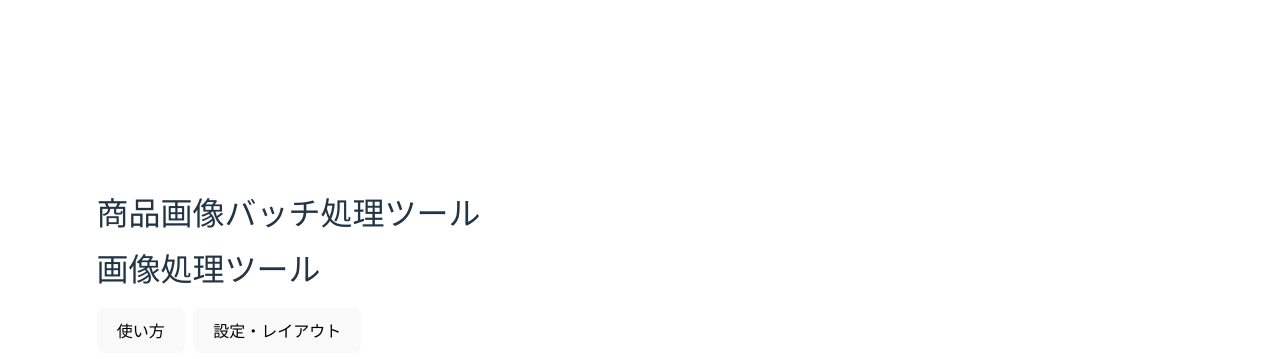
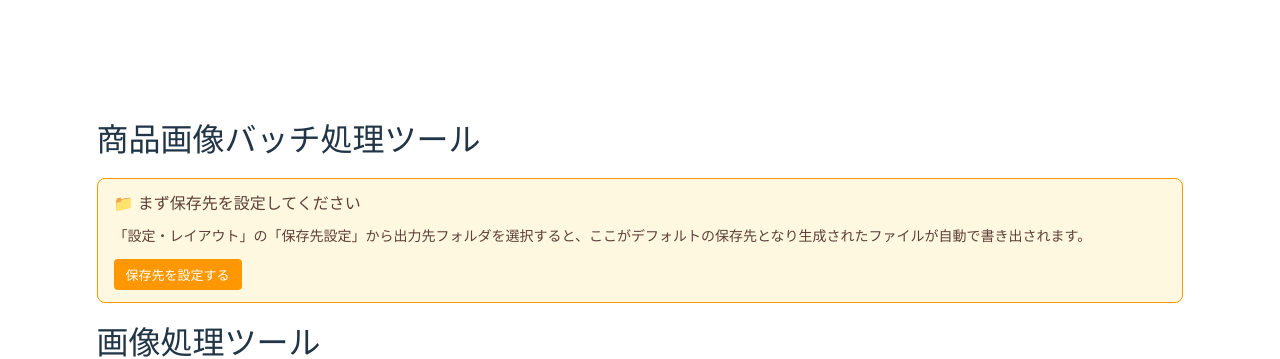
Before and after one commit to Asterisknautz/auto_layout_image_tool, a React (Vite) app: page / in a window 1280 px wide. Shown: the top 359 px of the page. Built offline with nearby package versions, Linux system fonts and the light colour scheme; no server answers.

Commit message:
feat: guide save setup and limit default profiles

```diff
--- a/public/output_profiles.json
+++ b/public/output_profiles.json
@@ -10,13 +10,13 @@
       "sizes": [
         { "name": "main", "width": 750, "height": 900 }
       ],
-      "formats": ["jpg", "png", "psd"]
+      "formats": []
     },
     "sns": {
       "sizes": [
         { "name": "main", "width": 1024, "height": 1024 }
       ],
-      "formats": ["jpg", "png", "psd"]
+      "formats": []
     }
   },
   "layouts": {
--- a/src/App.tsx
+++ b/src/App.tsx
@@ -10,6 +10,7 @@ import DebugControls from './components/DebugControls';
 import Toast from './components/Toast';
 import { parameterExporter } from './utils/parameterExport';
 import { debugController } from './utils/debugMode';
+import { outputRootManager, type OutputRootChangeDetail } from './utils/outputRootManager';
 import type { ComposeGroup, LayoutsConfig, ProfileDef } from './worker/core';
 
 // Internal component with access to ProfilesContext
@@ -27,6 +28,12 @@ function AppContent() {
   const [showLayoutSettings, setShowLayoutSettings] = useState(false)
   const [isBatchMode, setIsBatchMode] = useState(false)
 
+  const [outputRootStatus, setOutputRootStatus] = useState<{ ready: boolean; hasRoot: boolean; dirName: string }>({
+    ready: false,
+    hasRoot: false,
+    dirName: ''
+  })
+
   // Batch processing data retention
   const [batchData, setBatchData] = useState<BatchDataRecord | null>(null)
 
@@ -40,6 +47,41 @@ function AppContent() {
 
   // Access profiles context for auto-reprocessing
   const { config } = useProfiles()
+
+  useEffect(() => {
+    let cancelled = false
+
+    const updateStatus = (hasRoot: boolean, dirName: string) => {
+      if (cancelled) return
+      setOutputRootStatus({ ready: true, hasRoot, dirName })
+    }
+
+    void (async () => {
+      try {
+        const hasRoot = await outputRootManager.hasOutputRoot()
+        const info = outputRootManager.getOutputRootInfo()
+        updateStatus(hasRoot, info.name || '')
+      } catch {
+        updateStatus(false, '')
+      }
+    })()
+
+    const handleOutputRootChange = (event: Event) => {
+      const detail = (event as CustomEvent<OutputRootChangeDetail>).detail
+      updateStatus(detail.hasRoot, detail.name)
+    }
+
+    if (typeof window !== 'undefined') {
+      window.addEventListener('outputRootChange', handleOutputRootChange)
+    }
+
+    return () => {
+      cancelled = true
+      if (typeof window !== 'undefined') {
+        window.removeEventListener('outputRootChange', handleOutputRootChange)
+      }
+    }
+  }, [])
 
   useEffect(() => {
     const profileKeys = Object.keys(config.profiles || {}).filter((key) => key !== 'default')
@@ -236,6 +278,54 @@ function AppContent() {
 
   return (
     <>
+      {outputRootStatus.ready && !outputRootStatus.hasRoot && (
+        <div
+          style={{
+            marginBottom: 16,
+            padding: '12px 16px',
+            border: '1px solid #ff9800',
+            backgroundColor: '#fff8e1',
+            borderRadius: 8,
+            color: '#5d4037',
+            lineHeight: 1.6
+          }}
+        >
+          <strong style={{ display: 'block', marginBottom: 8 }}>📁 まず保存先を設定してください</strong>
+          <p style={{ margin: '0 0 12px 0', fontSize: 14 }}>
+            「設定・レイアウト」の「保存先設定」から出力先フォルダを選択すると、ここがデフォルトの保存先となり生成されたファイルが自動で書き出されます。
+          </p>
+          <button
+            type="button"
+            onClick={() => setShowLayoutSettings(true)}
+            style={{
+              padding: '6px 12px',
+              border: 'none',
+              borderRadius: 4,
+              backgroundColor: '#ff9800',
+              color: '#fff',
+              cursor: 'pointer',
+              fontSize: 13
+            }}
+          >
+            保存先を設定する
+          </button>
+        </div>
+      )}
+      {outputRootStatus.ready && outputRootStatus.hasRoot && outputRootStatus.dirName && (
+        <div
+          style={{
+            marginBottom: 16,
+            padding: '8px 12px',
+            borderRadius: 6,
+            backgroundColor: '#f1f8e9',
+            border: '1px solid #c5e1a5',
+            fontSize: 13,
+            color: '#33691e'
+          }}
+        >
+          📁 現在の保存先: <strong>{outputRootStatus.dirName}</strong>
+        </div>
+      )}
       <h1>画像処理ツール</h1>
       <button className="usage-button" onClick={() => setShowUsage((v) => !v)}>
         使い方
--- a/src/components/LayoutSettings.tsx
+++ b/src/components/LayoutSettings.tsx
@@ -897,7 +897,7 @@ const LayoutSettings: React.FC<LayoutSettingsProps> = ({ onSettingsChange }) =>
                   <strong>レイアウト:</strong> {layoutType}
                 </p>
                 <p style={{ margin: '4px 0', fontSize: '12px' }}>
-                  <strong>形式:</strong> {profile?.formats?.join(', ') || 'jpg'}
+                  <strong>形式:</strong> {profile?.formats && profile.formats.length > 0 ? profile.formats.join(', ') : '未選択'}
                 </p>
               </div>
             );
--- a/src/utils/outputRootManager.ts
+++ b/src/utils/outputRootManager.ts
@@ -5,6 +5,31 @@
 
 import { handleStorage } from './handleStorage';
 import { debugController } from './debugMode';
+
+export interface OutputRootChangeDetail {
+  hasRoot: boolean;
+  name: string;
+}
+
+function emitOutputRootChange(detail: OutputRootChangeDetail) {
+  if (typeof window === 'undefined' || typeof window.dispatchEvent !== 'function') {
+    return;
+  }
+  const CustomEventCtor =
+    typeof window.CustomEvent === 'function'
+      ? window.CustomEvent
+      : typeof globalThis.CustomEvent === 'function'
+        ? (globalThis.CustomEvent as typeof window.CustomEvent)
+        : undefined;
+
+  if (!CustomEventCtor) {
+    return;
+  }
+
+  window.dispatchEvent(
+    new CustomEventCtor('outputRootChange', { detail }) as CustomEvent<OutputRootChangeDetail>
+  );
+}
 
 interface DirectoryPickerOptions {
   mode?: 'read' | 'readwrite';
@@ -46,15 +71,17 @@ export class OutputRootManager {
       if (hasPermission) {
         this.outputRoot = stored.handle;
         this.outputRootName = stored.displayName;
+        emitOutputRootChange({ hasRoot: true, name: this.outputRootName });
         return true;
       }
 
       // 権限をリクエスト
       const granted = await handleStorage.requestPermission(stored.handle);
-      if (granted) {
-        this.outputRoot = stored.handle;
-        this.outputRootName = stored.displayName;
-        return true;
+        if (granted) {
+          this.outputRoot = stored.handle;
+          this.outputRootName = stored.displayName;
+          emitOutputRootChange({ hasRoot: true, name: this.outputRootName });
+          return true;
       }
     }
 
@@ -81,6 +108,7 @@ export class OutputRootManager {
       this.outputRootName = handle.name;
 
       debugController.log('OutputRootManager', 'Output root set to:', handle.name);
+      emitOutputRootChange({ hasRoot: true, name: this.outputRootName });
       return { success: true, displayName: handle.name };
     } catch (error) {
       debugController.log('OutputRootManager', 'Failed to setup output root:', error);
@@ -176,7 +204,14 @@ export class OutputRootManager {
     this.currentProjectHandle = null;
     this.currentProjectName = '';
     debugController.log('OutputRootManager', 'Output root reset');
+    emitOutputRootChange({ hasRoot: false, name: '' });
   }
 }
 
 export const outputRootManager = new OutputRootManager();
+
+declare global {
+  interface WindowEventMap {
+    outputRootChange: CustomEvent<OutputRootChangeDetail>;
+  }
+}
```
Also changed, not shown: 1 other file (tests, documents, lock files or other folders).
